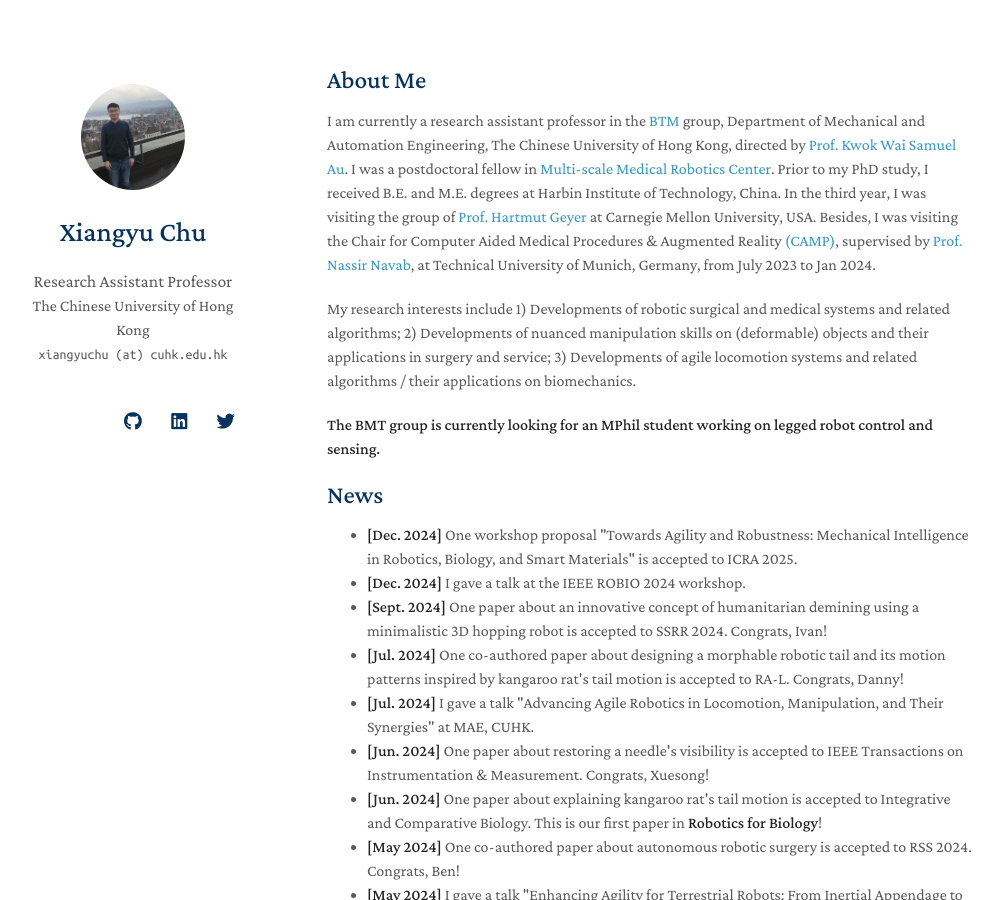
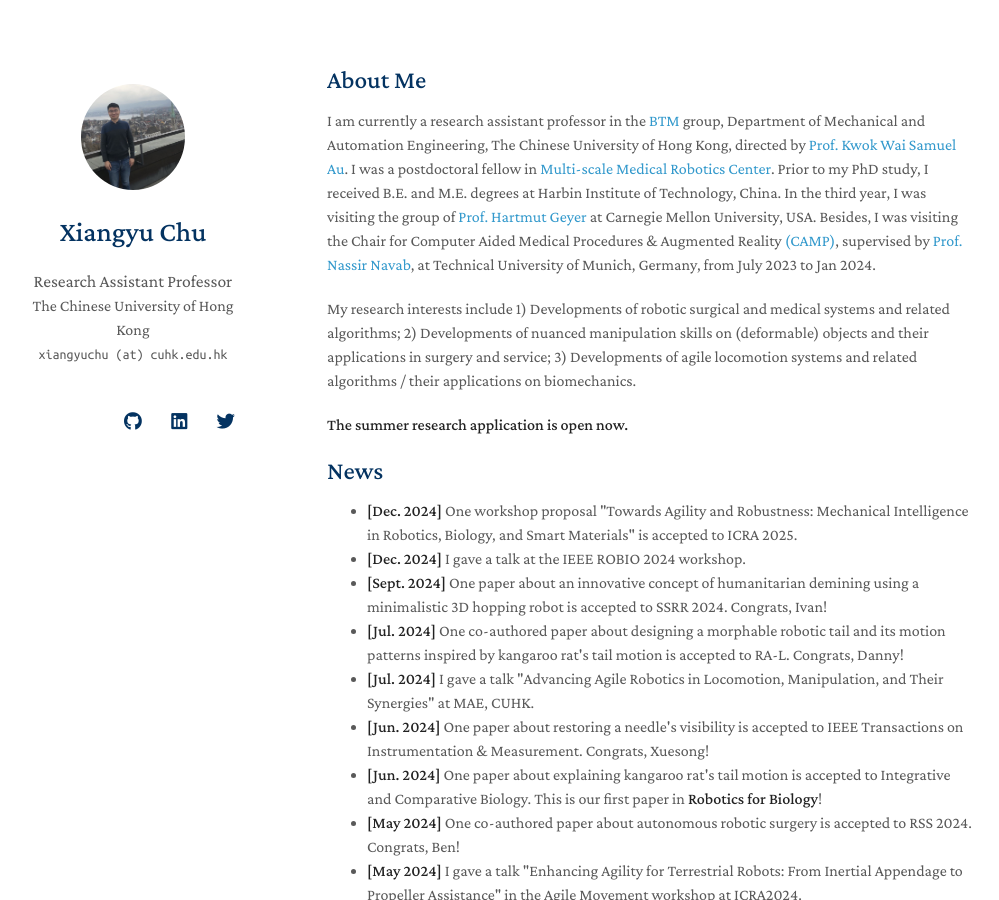
Before and after one commit to xiangyuchu03/xiangyuchu03.github.io, a Jekyll site: the page built from index.md, in a window 1280 px wide and 900 px high. Shown: the whole window, without its empty margins (143-1142 px from the left). Built offline with Jekyll 4.4.1, drawn with Linux system fonts in a browser that asks for light colours; nearby versions of some CDN libraries; a style sheet for code colours, icons or effects is not loaded; our own code applies the rules of GitHub Pages for plain Markdown files.

Commit message:
Update index.md

```diff
--- a/index.md
+++ b/index.md
@@ -9,7 +9,7 @@ I was a postdoctoral fellow in [Multi-scale Medical Robotics Center](https://www
 
 My research interests include 1) Developments of robotic surgical and medical systems and related algorithms; 2) Developments of nuanced manipulation skills on (deformable) objects and their applications in surgery and service; 3) Developments of agile locomotion systems and related algorithms / their applications on biomechanics.
 
-**The BMT group is currently looking for an MPhil student working on legged robot control and sensing.**
+**The summer research application is open now.**
 
 ## News
 <ul id="news-list">
```
